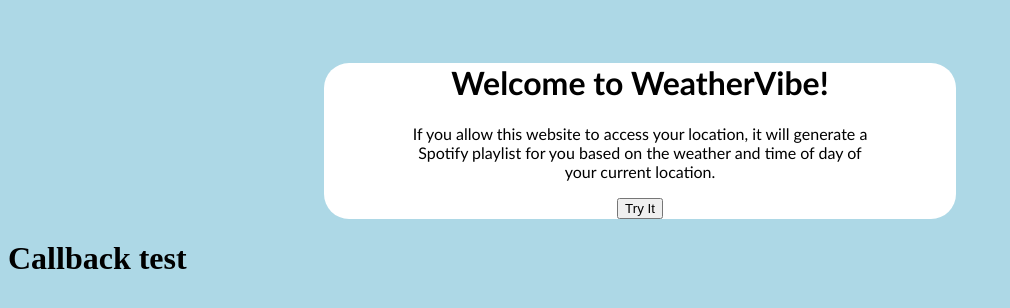
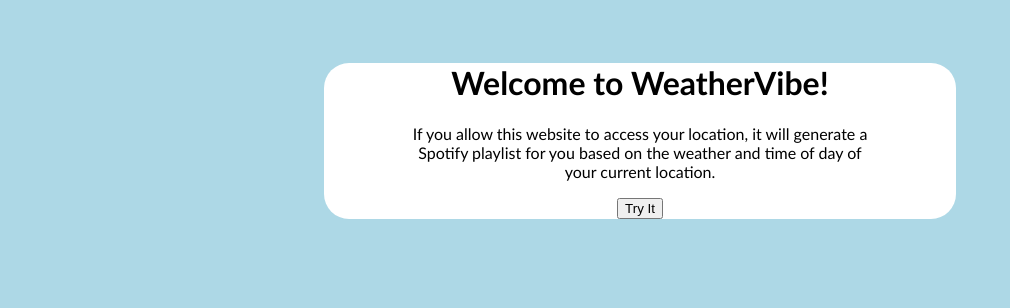
Before and after one commit to DamanjitG/weathervibe, a website: page callback.html in a window 1280 px wide. Shown: the whole page, without its empty margins (0-1010 px from the left). Drawn offline with Linux system fonts and the light colour scheme.

Commit message:
Update callback.html

```diff
--- a/callback.html
+++ b/callback.html
@@ -12,9 +12,8 @@
             <div class= "text">
                 <h1>Welcome to WeatherVibe!</h1>
                 <p>If you allow this website to access your location, it will generate a Spotify playlist for you based on the weather and time of day of your current location.</p>
-                <button  onclick="getLocation()">Try It</button>
+                <button onclick="getLocation()">Try It</button>
             </div>
         </div>
-        <h1>Callback test</h1>
 </body>
 </html>
```
